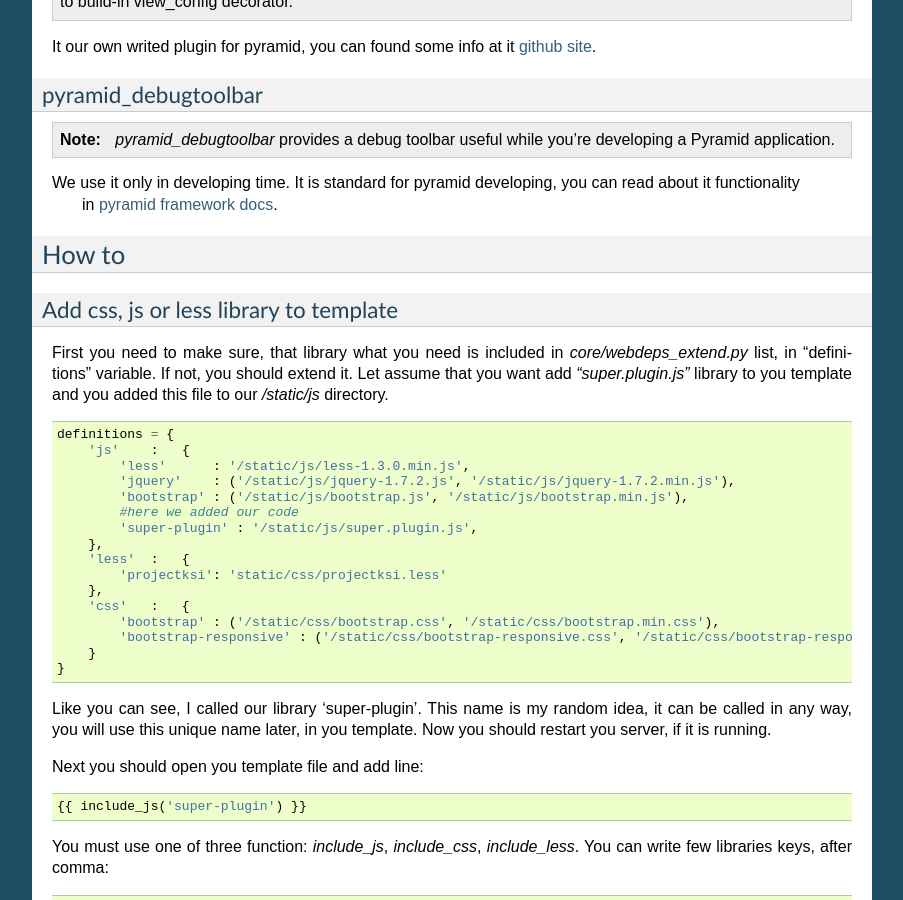
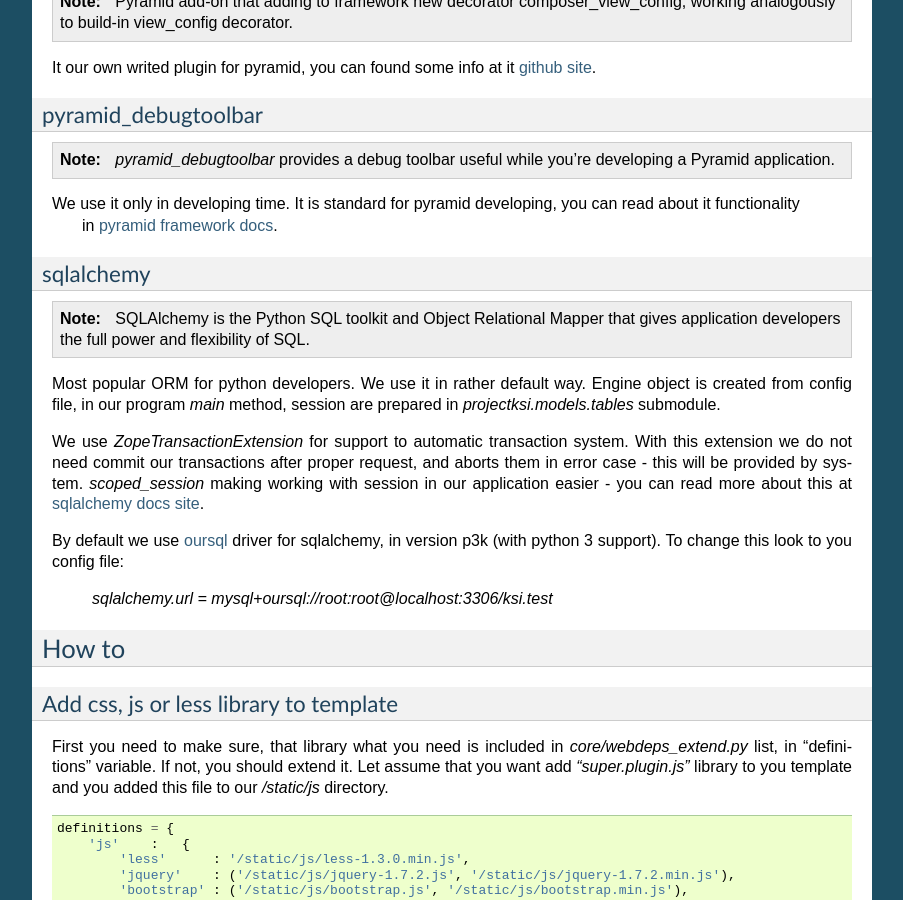
Before and after one commit to wiktor-obrebski/projectksi, a Sphinx documentation site: the page built from docs/source/progs/programming.rst, in a window 1280 px wide and 900 px high, scrolled down 1445 px. Shown: the whole window, without its empty margins (198-1101 px from the left). Built offline with Sphinx 7.4.7, drawn with Linux system fonts in a browser that asks for light colours.

Commit message:
Add docs info about our way of using sqlalchemy

```diff
--- a/docs/source/progs/programming.rst
+++ b/docs/source/progs/programming.rst
@@ -18,6 +18,7 @@
 * WebDeps_
 * pyramid_viewscomposer_
 * pyramid_debugtoolbar_
+* sqlalchemy_
 
 Pyramid
 -------
@@ -104,6 +105,33 @@
 
  .. _`pyramid framework docs`: http://docs.pylonsproject.org/projects/pyramid_debugtoolbar/en/latest/
 
+sqlalchemy
+--------------------
+
+.. note::
+    SQLAlchemy is the Python SQL toolkit and Object Relational Mapper that gives application developers the full power and flexibility of SQL.
+
+Most popular ORM for python developers. We use it in rather default way. Engine object is created from config file,
+in our program *main* method, session are prepared in *projectksi.models.tables* submodule.
+
+.. code-block: python
+
+    DBSession = scoped_session(sessionmaker(extension=ZopeTransactionExtension()))
+
+We use *ZopeTransactionExtension* for support to automatic transaction system. With this extension we do not need
+commit our transactions after proper request, and aborts them in error case - this will be provided by system.
+*scoped_session* making working with session in our application easier - you can read more about this
+at `sqlalchemy docs site`_.
+
+By default we use oursql_ driver for sqlalchemy, in version p3k (with python 3 support). To change this look
+to you config file:
+
+    *sqlalchemy.url = mysql+oursql://root:root@localhost:3306/ksi.test*
+
+.. _`sqlalchemy docs site`: http://docs.sqlalchemy.org/en/rel_0_7/orm/session.html#sqlalchemy.orm.scoping.ScopedSession
+.. _oursql: http://packages.python.org/oursql/
+
+
 How to
 ======
 
```
